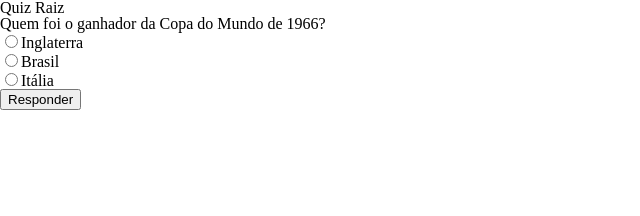
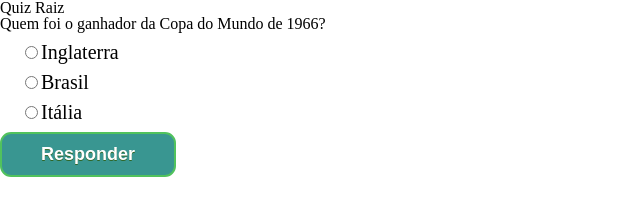
Before and after one commit to dev-lfelipe/quiz-treino-js, a plain HTML site: page index.html in a window 1280 px wide. Shown: the whole page, without its empty margins (0-640 px from the left). Drawn offline with Linux system fonts and the light colour scheme.

Commit message:
CSS NELES

```diff
--- a/css/style.css
+++ b/css/style.css
@@ -1,3 +1,27 @@
-li{
+ul, ol, li{
     list-style: none;
+    font-size: 20px;
+    margin: 10px;
 }
+
+.myButton {
+	background-color:#399691;
+	border-radius:11px;
+	border:2px solid #51c25d;
+	display:inline-block;
+	cursor:pointer;
+	color:#ffffff;
+	font-family:Arial;
+	font-size:18px;
+	font-weight:bold;
+	padding:10px 39px;
+	text-decoration:none;
+	text-shadow:0px 1px 0px #2f6627;
+}
+.myButton:hover {
+	background-color:#000000;
+}
+.myButton:active {
+	position:relative;
+	top:1px;
+}
--- a/index.html
+++ b/index.html
@@ -17,7 +17,7 @@
             <li><input type="radio" name="q1" id="2">Brasil</li>
             <li><input type="radio" name="q1" id="3">Itália</li>
         </ul>
-        <button class="submit">Responder</button>
+        <button class="myButton">Responder</button>
     </form>
 </body>
 </html>
```
